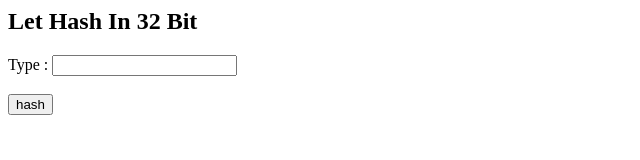
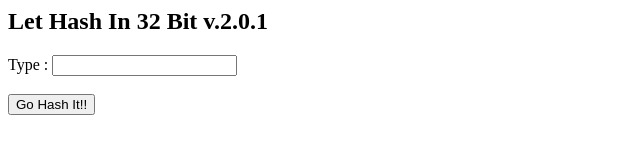
Before and after one commit to drtl/nebota, a plain HTML site: page testash.htm in a window 1280 px wide. Shown: the whole page, without its empty margins (0-640 px from the left). Drawn offline with Linux system fonts and the light colour scheme.

Commit message:
Update testash.htm

```diff
--- a/testash.htm
+++ b/testash.htm
@@ -8,13 +8,13 @@
     <div class="container">
         <div class="main">
             <h2>
-                Let Hash In 32 Bit</h2>
+                Let Hash In 32 Bit v.2.0.1</h2>
             <form id="form_id" method="post" name="myform">
             <label>
                 Type :</label>
             <input type="text" name="msg" id="msg" />
             <br><br>
-            <input type="button" value="hash" id="submit" onclick="return alert();" />
+            <input type="button" value="Go Hash It!!" id="submit" onclick="return alert();" />
             </form>
         </div>
     </div>
```
